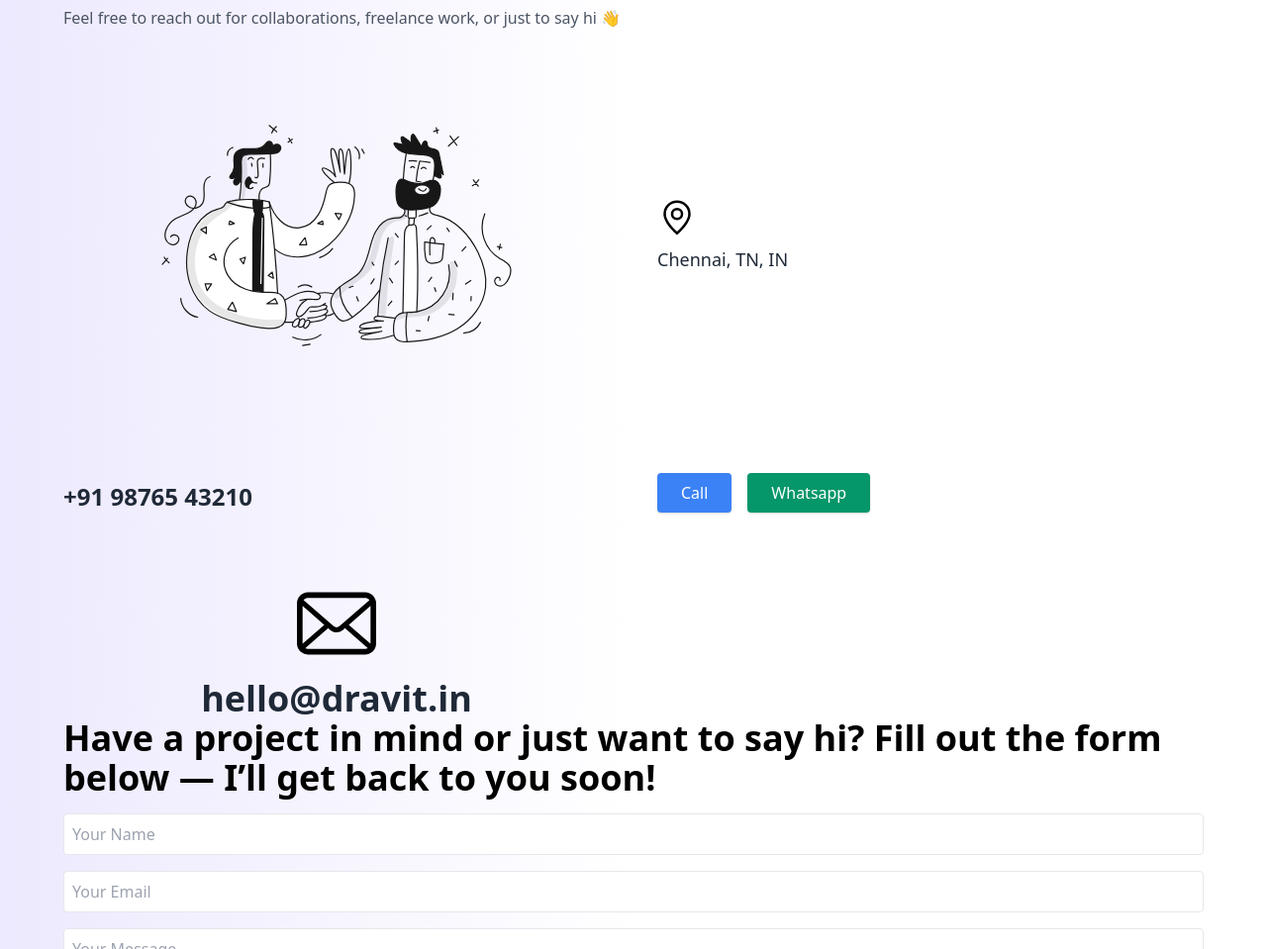
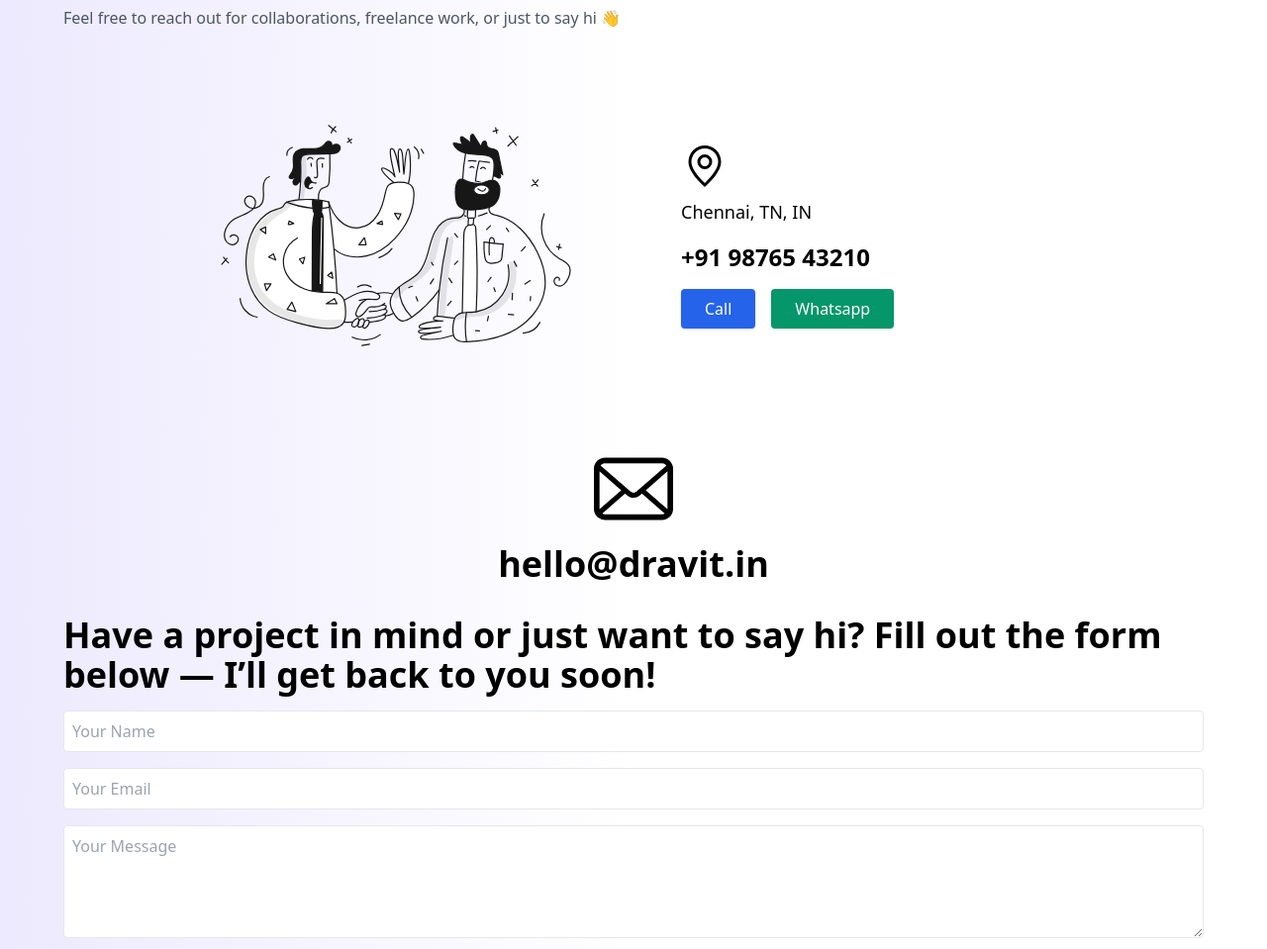
Before and after one commit to codebydravit/dravit-portfolio, a plain HTML site: page contact/index.html in a window 1280 px wide. Shown: the part 150-1109 px from the top of the page at 99% size. Drawn offline with nearby package versions, Linux system fonts and the light colour scheme.

Commit message:
updated contact page

```diff
--- a/contact/index.html
+++ b/contact/index.html
@@ -7,7 +7,7 @@
   <title>Contact | Dravit</title>
   <link href="https://cdn.jsdelivr.net/npm/tailwindcss@2.2.19/dist/tailwind.min.css" rel="stylesheet">
 </head>
-<body class="flex flex-col min-h-screen bg-white text-gray-800">
+<body class="flex flex-col min-h-screen bg-white text-black">
   <!-- Header -->
   <header id="navbar" class="fixed top-0 w-full bg-gradient-to-r from-purple-100 via-white to-white">
     <nav class="max-w-7xl mx-auto px-4 py-3 flex justify-between items-center">
@@ -27,42 +27,39 @@
     <section class="max-w-6xl mx-auto">
     <h1 class="text-3xl font-bold mb-6">Contact Me</h1>
     <p class="mb-4 text-gray-600">Feel free to reach out for collaborations, freelance work, or just to say hi 👋</p>
-
-    <div class=" grid md:grid-cols-2 gap-12 items-center">
+<div class="grid md:grid-cols-2 gap-12 items-center">
   <!-- Left Side Image -->
-      <div class="text-center">
-        <img src="/dravit-portfolio/assets/shaking-hands.svg" alt="Contact Illustration" class="mx-auto w-full max-w-sm" />
+  <div class="flex justify-center md:justify-end md:pr-6 ">
+    <img src="/dravit-portfolio/assets/shaking-hands.svg" alt="Contact Illustration" class="w-full max-w-sm" />
   </div>
 
   <!-- Right Side Contact Info -->
-      <div class="text-center md:text-left">
-      <!-- Location Icon and Text -->
+  <div class="flex flex-col items-center md:items-start space-y-4 md:pl-6">
+    <!-- Location -->
     <div class="flex flex-col items-center md:items-start space-y-2">
-        <img src="/dravit-portfolio/assets/location.svg" alt="location" class="w-10 h-10" />
+      <img src="/dravit-portfolio/assets/location.svg" alt="location" class="w-12 h-12" />
       <p class="text-lg font-medium">Chennai, TN, IN</p>
     </div>
 
-        </div>
-
-        <div class="text-2xl font-bold mb-4">+91 98765 43210</div>
-
-        <div class="flex justify-center md:justify-start space-x-4 mb-6">
-          <a href="tel:+919876543210" class="bg-blue-500 text-white px-6 py-2 rounded shadow hover:bg-blue-700 transition">Call</a>
+    <!-- Phone -->
+    <p class="text-2xl font-bold">+91 98765 43210</p>
+    <div class="flex space-x-4">
+      <a href="tel:+919876543210" class="bg-blue-600 text-white px-6 py-2 rounded shadow hover:bg-blue-700 transition">Call</a>
       <a href="https://wa.me/919876543210" target="_blank" class="bg-green-600 text-white px-6 py-2 rounded shadow hover:bg-green-700 transition">Whatsapp</a>
     </div>
 
 
-  <div class="flex flex-col items-center space-y-4">
-
-    <img src="/dravit-portfolio/assets/email.svg" alt="email" class="w-20" />
-    <p class="text-4xl font-bold">hello@dravit.in</p>
   </div>
 </div>
-      </div>
+<div class="flex flex-col items-center  pt-6 pb-4">
+  <img src="/dravit-portfolio/assets/email.svg" alt="email" class="w-20 mb-4" />
+  <p class="text-4xl font-bold text-center">hello@dravit.in</p>
 </div>
 
+
+
     <!-- Optional contact form placeholder -->
-     <p class="pb-4 text-4xl font-semibold text-black ">Have a project in mind or just want to say hi? Fill out the form below — I’ll get back to you soon!</p>
+     <p class="pt-4 pb-4 text-4xl font-semibold text-black ">Have a project in mind or just want to say hi? Fill out the form below — I’ll get back to you soon!</p>
     <form id="contactForm" class="  mb-12 space-y-4">
       <input type="text" id="name" placeholder="Your Name" class="w-full border rounded p-2" required>
       <input type="email" id="email" placeholder="Your Email" class="w-full border rounded p-2" required>
```
Lines whose indentation alone changed are shown as unchanged.
